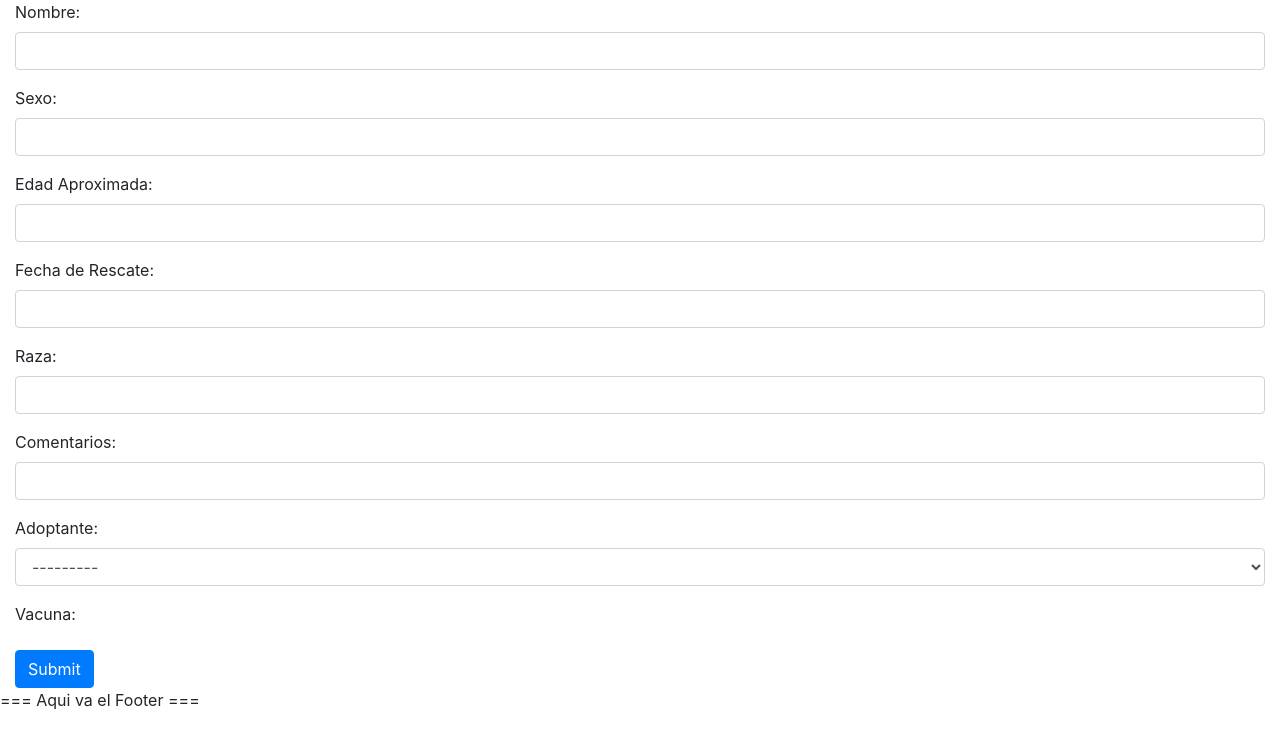
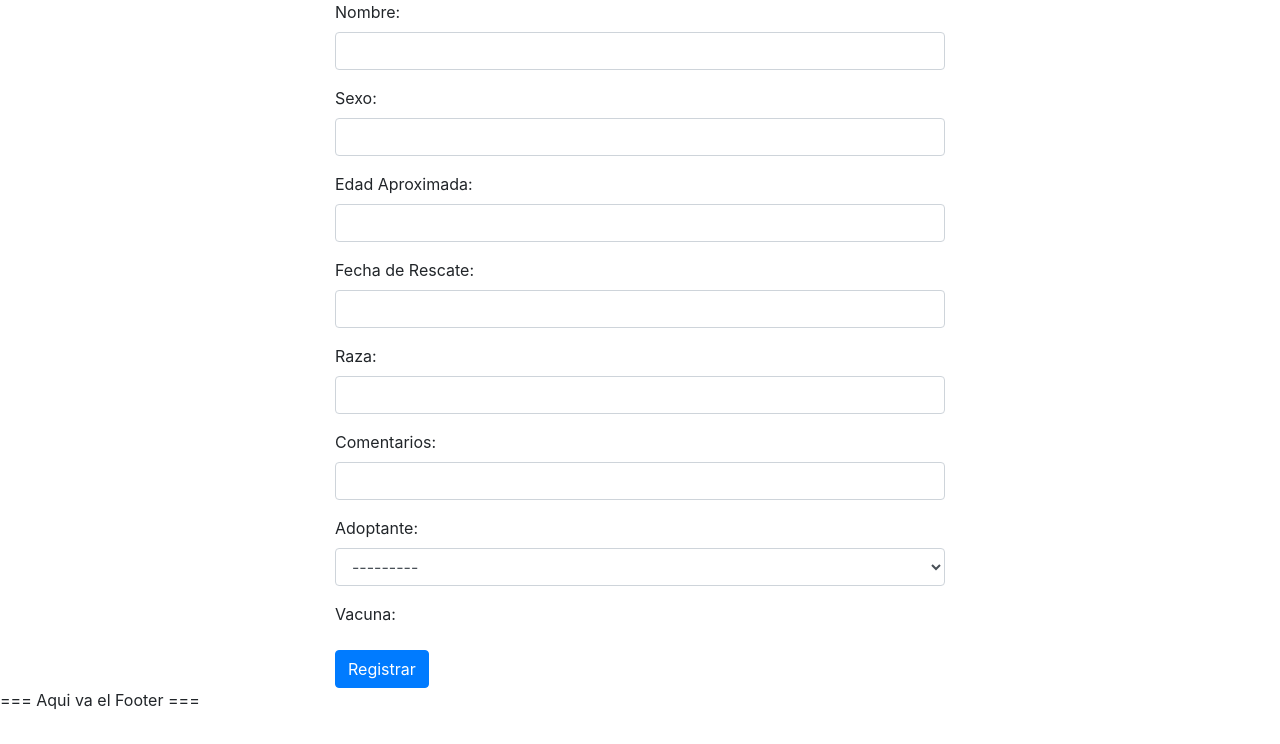
Before and after one commit to Alfareiza/adopcion-de-animales, a Django app: page /mascota/nuevo/ in a window 1280 px wide. Shown: the part 56-800 px from the top of the page. Run offline with Django 3.2, Linux system fonts and the light colour scheme; data that the repository does not hold is empty; some libraries are stand-ins or nearby versions.

Commit message:
Formatando el formulario para mejor visualización

```diff
--- a/templates/mascota/mascota_form.html
+++ b/templates/mascota/mascota_form.html
@@ -1,6 +1,9 @@
 {% extends 'base/home.html' %}
 {% block bienvenido %}{% endblock %}
 {% block content %}
+<div class="row">
+    <div class="col-md-3"></div>
+    <div class="col-md-6">
             <form role="form" action="{% url 'mascota_crear' %}" method="post">
                 {% csrf_token %}
                 {{ form.as_p }}
@@ -22,7 +25,10 @@
                         <input type="checkbox"> Check me out
                     </label>
                 </div>-->
-    <button type="submit" class="btn btn-primary">Submit</button>
+                <button type="submit" class="btn btn-primary">Registrar</button>
             </form>
+        </div>
+    <div class="col-md-3"></div>
+</div>
 
 {% endblock %}
```
Lines whose indentation alone changed are shown as unchanged.
